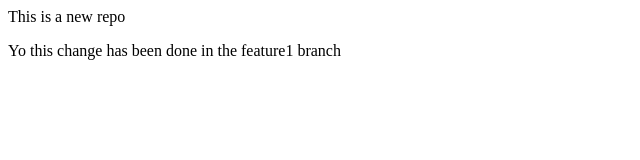
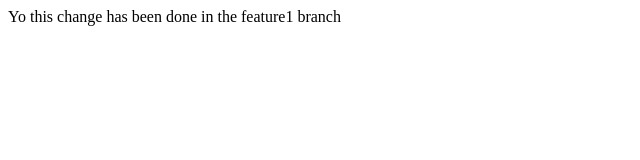
Before and after one commit to kushank-garg/local-repo, a plain HTML site: page index.html in a window 1280 px wide. Shown: the whole page, without its empty margins (0-640 px from the left). Drawn offline with Linux system fonts and the light colour scheme.

Commit message:
Fixed the new feature

```diff
--- a/index.html
+++ b/index.html
@@ -1,2 +1 @@
-<p>This is a new repo</p>
 <p>Yo this change has been done in the feature1 branch</p>
```
Also changed, not shown: 1 other file.
